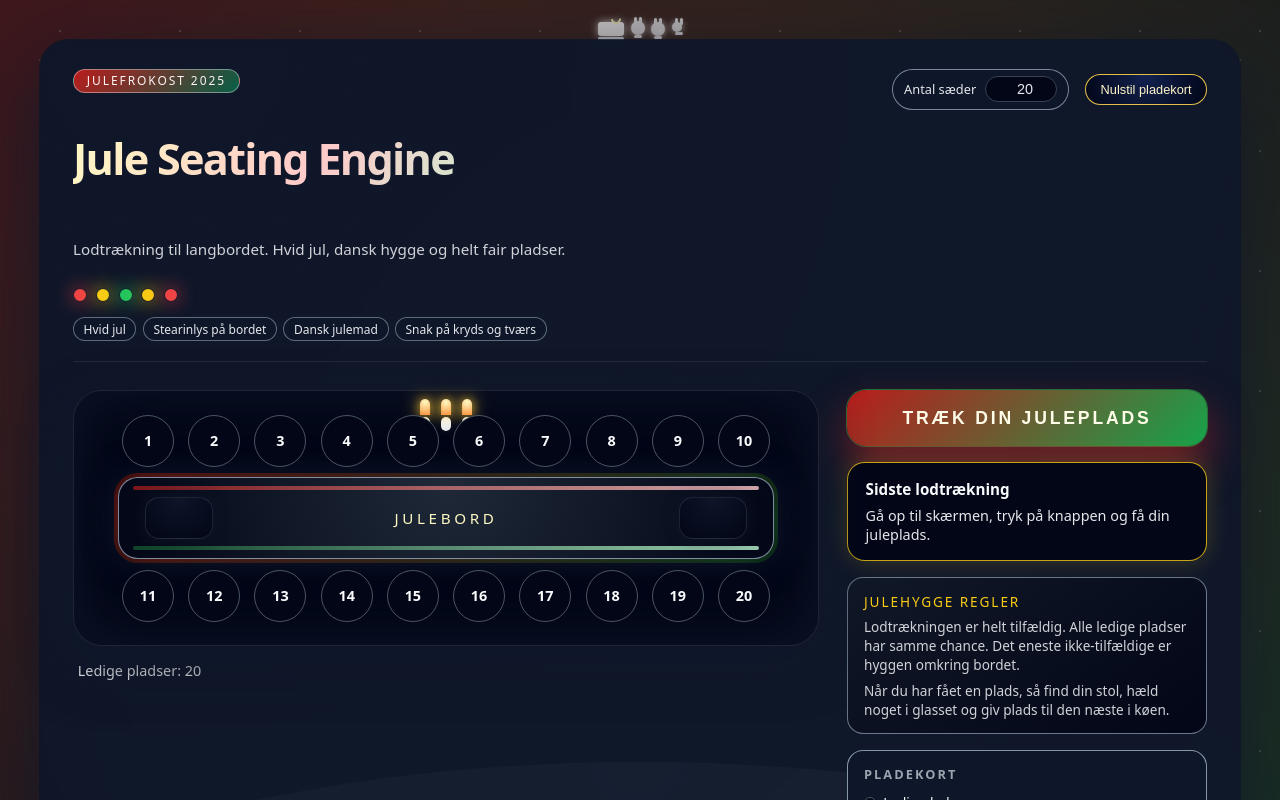
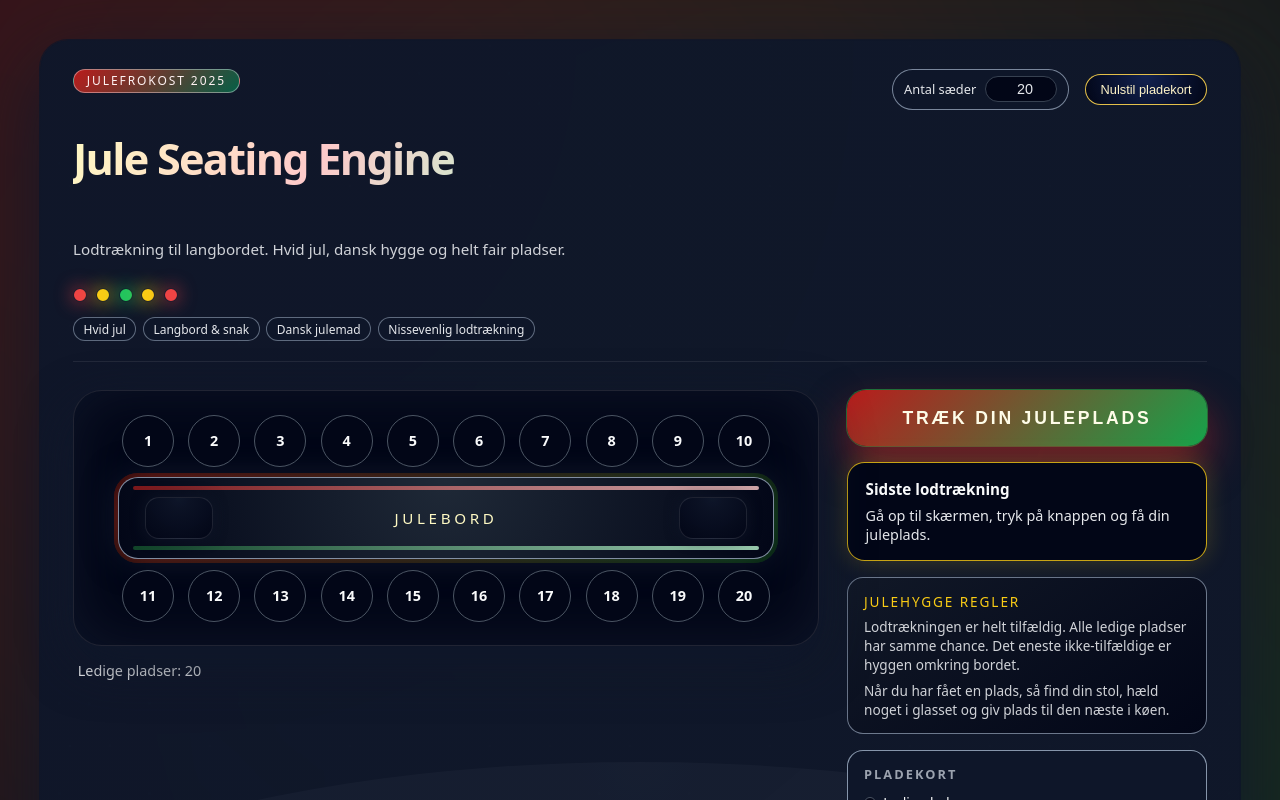
Before and after one commit to martykimm/jule-seating, a React (Vite) app: page / in a window 1280 px wide. Shown: the top 800 px of the page. Built offline with nearby package versions, Linux system fonts and the light colour scheme.

Commit message:
Add Christmas theme

```diff
--- a/src/App.tsx
+++ b/src/App.tsx
@@ -134,11 +134,8 @@ export default function App() {
         <div className="xmas-tree" />
         <div className="xmas-tree xmas-tree--small" />
       </div>
-      <div className="xmas-sleigh-band">
-        <span className="sleigh" />
-        <span className="reindeer reindeer--front" />
-        <span className="reindeer" />
-        <span className="reindeer reindeer--small" />
+      <div className="santa-flight">
+        <div className="santa-sleigh" />
       </div>
 
       <div className="app-container">
@@ -161,9 +158,9 @@ export default function App() {
 
             <div className="hygge-tagline">
               <span className="hygge-pill">Hvid jul</span>
-              <span className="hygge-pill">Stearinlys på bordet</span>
+              <span className="hygge-pill">Langbord &amp; snak</span>
               <span className="hygge-pill">Dansk julemad</span>
-              <span className="hygge-pill">Snak på kryds og tværs</span>
+              <span className="hygge-pill">Nissevenlig lodtrækning</span>
             </div>
           </div>
 
@@ -192,21 +189,6 @@ export default function App() {
         <main className="app-main">
           <div className="table-wrapper">
             <div className="table-area">
-              <div className="table-candles">
-                <div className="candle">
-                  <div className="candle-flame" />
-                  <div className="candle-body" />
-                </div>
-                <div className="candle candle--small">
-                  <div className="candle-flame" />
-                  <div className="candle-body" />
-                </div>
-                <div className="candle">
-                  <div className="candle-flame" />
-                  <div className="candle-body" />
-                </div>
-              </div>
-
               <div className="seat-row seat-row--top">
                 {topSeats.map((seat) => (
                   <SeatBubble
--- a/src/index.css
+++ b/src/index.css
@@ -35,15 +35,15 @@ body {
   position: absolute;
   inset: -20%;
   background:
-    radial-gradient(circle at 15% 15%, rgba(220, 38, 38, 0.28), transparent),
-    radial-gradient(circle at 85% 80%, rgba(22, 163, 74, 0.26), transparent),
-    radial-gradient(circle at 50% 50%, rgba(250, 204, 21, 0.14), transparent);
+    radial-gradient(circle at 15% 15%, rgba(220, 38, 38, 0.24), transparent),
+    radial-gradient(circle at 85% 80%, rgba(22, 163, 74, 0.22), transparent),
+    radial-gradient(circle at 50% 50%, rgba(250, 204, 21, 0.12), transparent);
   opacity: 0.9;
   filter: blur(40px);
   z-index: 0;
 }
 
-/* Sne-overlay */
+/* Sne-overlay – stille sne */
 
 .snow-layer {
   position: fixed;
@@ -55,26 +55,35 @@ body {
   background-repeat: repeat;
   z-index: 1;
   mix-blend-mode: screen;
-  opacity: 0.18;
+  opacity: 0.16;
 }
 
 .snow-layer--slow {
-  background-size: 120px 120px, 200px 200px;
-  animation: snowDrift 40s linear infinite;
+  background-size: 140px 140px, 220px 220px;
+  animation: snowDriftSlow 55s linear infinite;
 }
 
 .snow-layer--fast {
-  background-size: 80px 80px, 140px 140px;
-  animation: snowDrift 22s linear infinite reverse;
-  opacity: 0.13;
+  background-size: 90px 90px, 150px 150px;
+  animation: snowDriftFast 38s linear infinite reverse;
+  opacity: 0.11;
 }
 
-@keyframes snowDrift {
+@keyframes snowDriftSlow {
   from {
-    transform: translate3d(0, -40px, 0);
+    transform: translate3d(0, -30px, 0);
   }
   to {
-    transform: translate3d(0, 40px, 0);
+    transform: translate3d(0, 30px, 0);
+  }
+}
+
+@keyframes snowDriftFast {
+  from {
+    transform: translate3d(-20px, -40px, 0);
+  }
+  to {
+    transform: translate3d(20px, 40px, 0);
   }
 }
 
@@ -154,104 +163,163 @@ body {
   border-bottom-width: 25px;
 }
 
-/* Slæde + “rensdyr”-bånd */
+/* Julemand i slæde – flyver hen over skærmen */
 
-.xmas-sleigh-band {
+.santa-flight {
   position: absolute;
-  top: 1.4rem;
-  left: 0;
-  right: 0;
-  display: flex;
-  justify-content: center;
-  gap: 0.4rem;
+  top: 10%;
+  left: -20vw;
+  width: 140vw;
   pointer-events: none;
   z-index: 2;
-  opacity: 0.75;
 }
 
-.sleigh,
-.reindeer {
-  display: inline-block;
+.santa-sleigh {
+  width: 140px;
+  height: 40px;
   position: relative;
+  animation: santaFly 32s linear infinite;
 }
 
-.sleigh {
-  width: 26px;
-  height: 14px;
-  border-radius: 3px;
-  background: #f9fafb;
-  box-shadow:
-    0 0 8px rgba(248, 250, 252, 0.9),
-    0 1px 0 rgba(15, 23, 42, 0.8);
-}
+/* Slæden */
 
-.sleigh::before,
-.sleigh::after {
+.santa-sleigh::before,
+.santa-sleigh::after {
   content: "";
   position: absolute;
 }
 
-.sleigh::before {
-  bottom: -4px;
-  left: 0;
-  right: 0;
+.santa-sleigh::before {
+  /* slæde-krop */
+  bottom: 10px;
+  left: 22px;
+  width: 48px;
+  height: 18px;
+  border-radius: 5px;
+  background: #b91c1c;
+  box-shadow:
+    0 0 10px rgba(248, 250, 252, 0.8),
+    0 1px 0 rgba(15, 23, 42, 0.9);
+}
+
+.santa-sleigh::after {
+  /* meder */
+  bottom: 4px;
+  left: 18px;
+  width: 60px;
+  height: 4px;
+  border-radius: 999px;
+  background: #f9fafb;
+  box-shadow: 0 0 6px rgba(248, 250, 252, 0.9);
+}
+
+/* Julemanden (hoved + hue) */
+
+.santa-sleigh span {
+  position: absolute;
+  display: block;
+}
+
+.santa-head {
+  width: 18px;
+  height: 18px;
+  border-radius: 999px;
+  background: #fee2e2;
+  top: 4px;
+  left: 34px;
+  box-shadow: 0 0 8px rgba(248, 250, 252, 0.8);
+}
+
+.santa-hat {
+  width: 0;
+  height: 0;
+  border-left: 11px solid transparent;
+  border-right: 11px solid transparent;
+  border-bottom: 18px solid #b91c1c;
+  position: absolute;
+  top: -12px;
+  left: 30px;
+  transform: rotate(-12deg);
+}
+
+.santa-hat::after {
+  content: "";
+  position: absolute;
+  bottom: -3px;
+  left: -6px;
+  width: 10px;
+  height: 10px;
+  border-radius: 999px;
+  background: #f9fafb;
+}
+
+/* "Rensdyr" cirkler foran slæden */
+
+.santa-reindeer {
+  position: absolute;
+  top: 4px;
+  width: 16px;
+  height: 16px;
+  border-radius: 999px;
+  background: #e5e7eb;
+  box-shadow: 0 0 8px rgba(248, 250, 252, 0.9);
+}
+
+.santa-reindeer::before,
+.santa-reindeer::after {
+  content: "";
+  position: absolute;
+}
+
+.santa-reindeer::before {
+  top: -4px;
+  left: 3px;
+  width: 3px;
+  height: 8px;
+  border-radius: 999px;
+  background: #e5e7eb;
+  box-shadow: 6px 0 0 #e5e7eb;
+}
+
+.santa-reindeer::after {
+  bottom: -3px;
+  left: 3px;
+  width: 10px;
   height: 3px;
   border-radius: 999px;
   background: #e5e7eb;
 }
 
-.sleigh::after {
-  top: -8px;
-  right: 3px;
-  width: 10px;
-  height: 10px;
-  border-radius: 999px;
-  border: 2px solid #fef9c3;
-  border-top-color: transparent;
-  border-left-color: transparent;
-  transform: rotate(40deg);
+.santa-reindeer--1 {
+  left: 80px;
+}
+.santa-reindeer--2 {
+  left: 100px;
+}
+.santa-reindeer--3 {
+  left: 120px;
 }
 
-.reindeer {
-  width: 14px;
-  height: 14px;
-  border-radius: 999px;
-  background: #e5e7eb;
-  box-shadow: 0 0 7px rgba(248, 250, 252, 0.9);
+.santa-reindeer--1::after {
+  box-shadow: 0 0 8px rgba(248, 113, 113, 0.9);
+  background: #f97373; /* “rudolf”-næse vibe på forreste */
 }
 
-.reindeer::before,
-.reindeer::after {
-  content: "";
-  position: absolute;
-}
+/* Flyve-animation */
 
-.reindeer::before {
-  top: -4px;
-  left: 3px;
-  width: 3px;
-  height: 7px;
-  border-radius: 999px;
-  background: #e5e7eb;
-  box-shadow: 5px 0 0 #e5e7eb;
-}
-
-.reindeer::after {
-  bottom: -3px;
-  left: 3px;
-  width: 8px;
-  height: 3px;
-  border-radius: 999px;
-  background: #e5e7eb;
-}
-
-.reindeer--front {
-  transform: translateY(-1px);
-}
-
-.reindeer--small {
-  width: 10px;
-  height: 10px;
+@keyframes santaFly {
+  0% {
+    transform: translate3d(-10vw, 0, 0) scale(0.9);
+  }
+  40% {
+    transform: translate3d(40vw, -18px, 0) scale(1.02);
+  }
+  80% {
+    transform: translate3d(95vw, 6px, 0) scale(0.9);
+  }
+  100% {
+    transform: translate3d(120vw, 10px, 0) scale(0.88);
+  }
 }
 
 /* App container */
@@ -486,64 +554,6 @@ body {
   box-shadow:
     inset 0 0 60px rgba(15, 23, 42, 0.9),
     0 18px 50px rgba(15, 23, 42, 0.9);
-}
-
-/* Stearinlys */
-
-.table-candles {
-  position: absolute;
-  inset: 0;
-  display: flex;
-  justify-content: center;
-  pointer-events: none;
-  padding-top: 0.5rem;
-  z-index: 1;
-  gap: 0.7rem;
-}
-
-.candle {
-  display: flex;
-  flex-direction: column;
-  align-items: center;
-  gap: 0.1rem;
-}
-
-.candle--small .candle-body {
-  height: 14px;
-}
-
-.candle-flame {
-  width: 10px;
-  height: 16px;
-  border-radius: 999px 999px 60% 60%;
-  background: radial-gradient(circle at 50% 20%, #fef9c3, #fb923c);
-  box-shadow:
-    0 0 12px rgba(251, 191, 36, 0.7),
-    0 0 24px rgba(252, 211, 77, 0.9);
-  animation: candleFlicker 1.4s ease-in-out infinite alternate;
-}
-
-.candle-body {
-  width: 10px;
-  height: 18px;
-  border-radius: 999px;
-  background: linear-gradient(180deg, #f9fafb, #e5e7eb);
-  box-shadow: 0 2px 4px rgba(15, 23, 42, 0.5);
-}
-
-@keyframes candleFlicker {
-  from {
-    transform: translateY(0) scale(1);
-    box-shadow:
-      0 0 10px rgba(251, 191, 36, 0.7),
-      0 0 18px rgba(252, 211, 77, 0.8);
-  }
-  to {
-    transform: translateY(-1px) scale(1.05);
-    box-shadow:
-      0 0 14px rgba(251, 191, 36, 0.9),
-      0 0 26px rgba(252, 211, 77, 0.95);
-  }
 }
 
 /* Seat rows */
```
